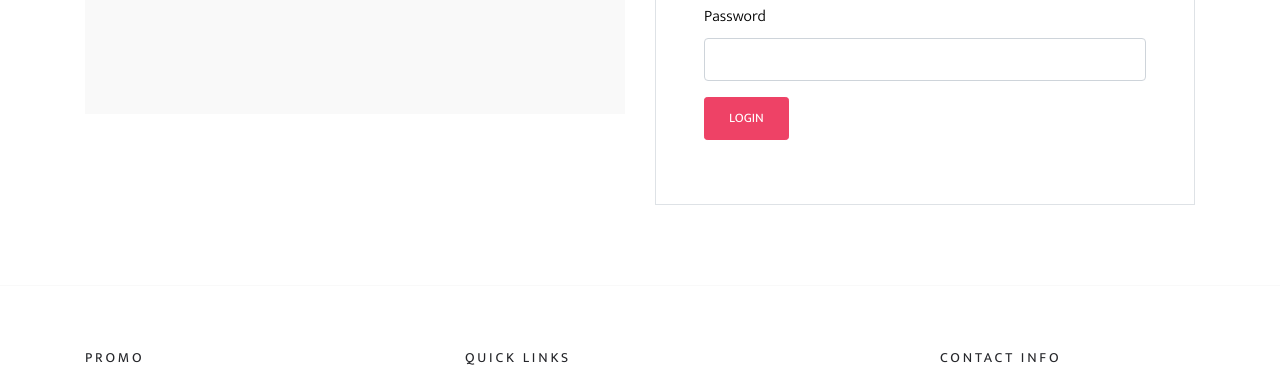
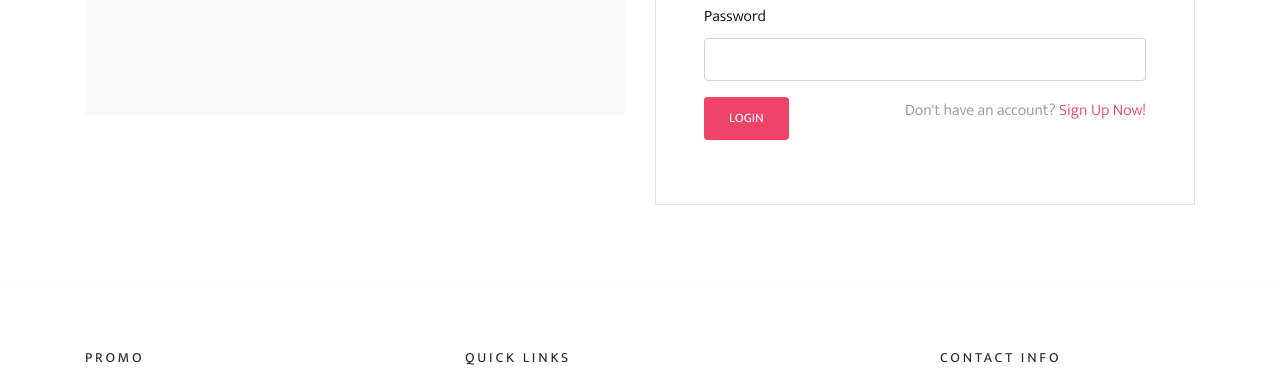
Before and after one commit to corymunvo/target, a Django app: template templates/registration/login.html in a window 1280 px wide. Shown: the part 448-838 px from the top of the page. Run offline with Django 3.2, Linux system fonts and the light colour scheme; the template is opened without the code that fills it, so the values that code supplies are empty; some libraries are stand-ins or nearby versions; some web fonts are replaced.

```diff
--- a/templates/registration/login.html
+++ b/templates/registration/login.html
@@ -39,10 +39,18 @@
                     type="password" />
                 </div>
               </div>
+              <div class="form-group row">
+                <div class="col-md-4">
+                  <button class="btn btn-primary btn-sm px-4" type="submit">
+                    Login
+                  </button>
+                </div>
+                <div class="col-md-8">
+                  <div class="float-right">
+                  Don't have an account? <a href="{% url 'signUp' %}">Sign Up Now!</a></div>
+                </div>
 
-              <button class="btn btn-primary btn-sm px-4" type="submit">
-                Login
-              </button>
+              </div>
           </form>
         </div>
       </div>
```
